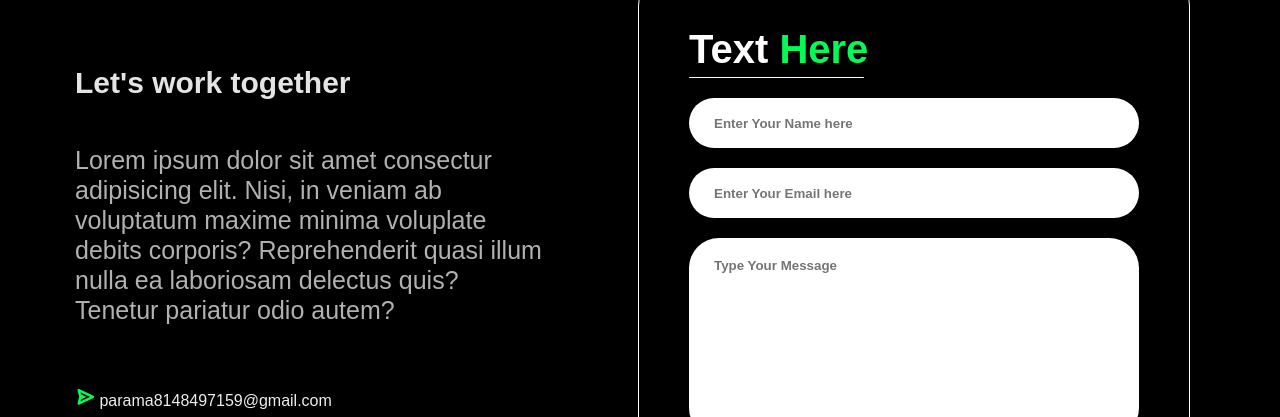
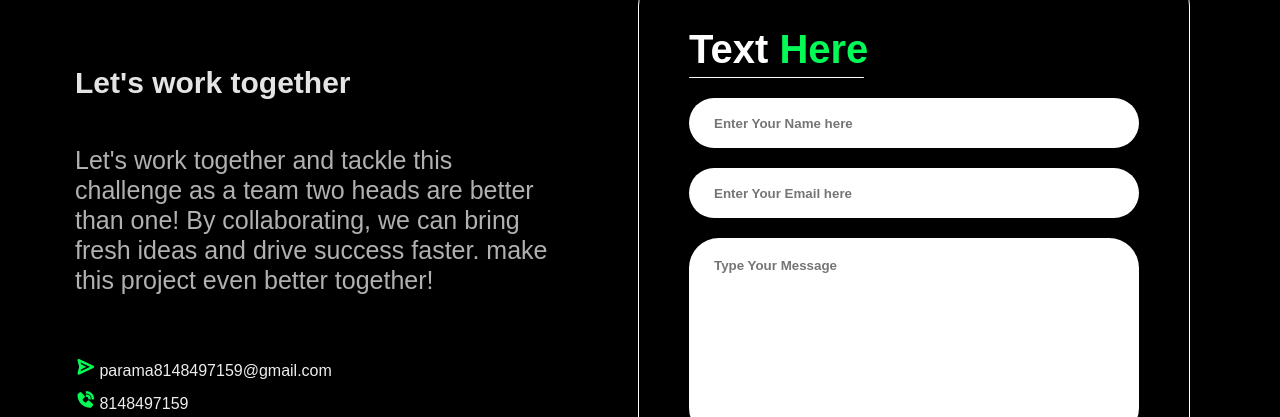
Before and after one commit to parama848/creativeportfolio, a plain HTML site: page index.html in a window 1280 px wide. Shown: the part 3126-3543 px from the top of the page. Drawn offline with nearby package versions, Linux system fonts and the light colour scheme.

Commit message:
Update index.html
Changed one content

```diff
--- a/index.html
+++ b/index.html
@@ -222,10 +222,9 @@
     <div class="contact-text">
         <h2>Contact <span>Me</span></h2>
         <h4>Let's work together</h4>
-        <p>Lorem ipsum dolor sit amet consectur adipisicing elit. Nisi, in
-            veniam ab voluptatum maxime minima voluplate debits corporis?
-            Reprehenderit quasi illum nulla ea laboriosam delectus quis?
-            Tenetur pariatur odio autem?</p>
+        <p>Let's work together and tackle this challenge as a team two heads are better than one!
+            By collaborating, we can bring fresh ideas and drive success faster.
+             make this project even better together!</p>
             <div class="contact-list">
                 <li><i class='bx bx-send' style='color:rgb(4, 251, 86)'  ></i> parama8148497159@gmail.com</li>
                 <li><i class='bx bxs-phone-call' style='color:rgb(4, 251, 86)'  ></i> 8148497159</li>
```
